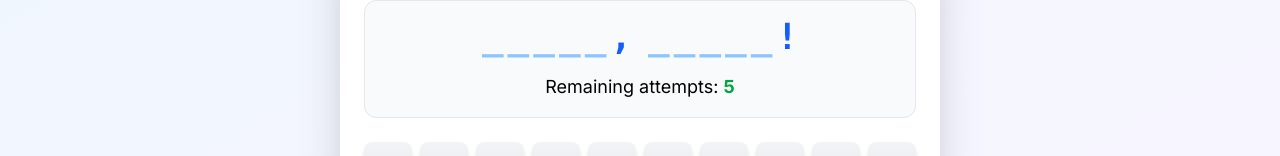
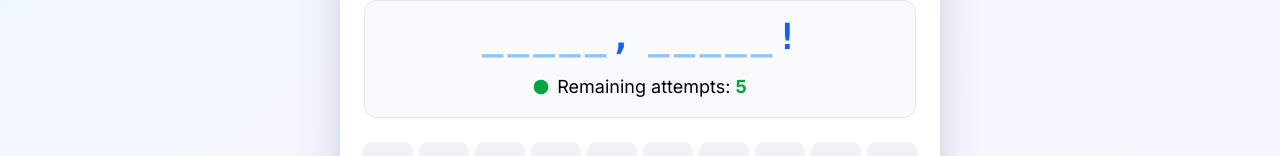
Before and after one commit to artemis-lab/react-demos, a React (Vite) app: page /games/letter-guess in a window 1280 px wide. Shown: the part 173-329 px from the top of the page. Built offline with nearby package versions, Linux system fonts and the light colour scheme.

Commit message:
Update RemainingAttempts component

```diff
--- a/src/demos/games/LetterGuess/RemainingAttempts.tsx
+++ b/src/demos/games/LetterGuess/RemainingAttempts.tsx
@@ -1,21 +1,39 @@
+import { Circle } from "lucide-react";
+import { memo } from "react";
+
+const getAttemptsColor = (count: number): string => {
+  if (count <= 1) {
+    return "text-red-600";
+  }
+  if (count <= 2) {
+    return "text-yellow-600";
+  }
+  return "text-green-600";
+};
+
 interface RemainingAttemptsProps {
   count: number;
 }
 
 const RemainingAttempts = ({ count }: RemainingAttemptsProps) => {
-  const textColor =
-    count <= 1
-      ? "text-red-600"
-      : count <= 2
-        ? "text-yellow-600"
-        : "text-green-600";
+  const textColor = getAttemptsColor(count);
 
   return (
-    <div className="text-center text-lg">
-      Remaining attempts:{" "}
-      <span className={`font-bold ${textColor}`}>{count}</span>
+    <div
+      aria-live="polite"
+      className="flex items-center justify-center gap-2 text-lg"
+    >
+      <Circle
+        aria-hidden="true"
+        className={`${textColor} fill-current`}
+        size={16}
+      />
+      <span>
+        Remaining {count === 1 ? "attempt" : "attempts"}:{" "}
+        <strong className={textColor}>{count}</strong>
+      </span>
     </div>
   );
 };
 
-export default RemainingAttempts;
+export default memo(RemainingAttempts);
```
